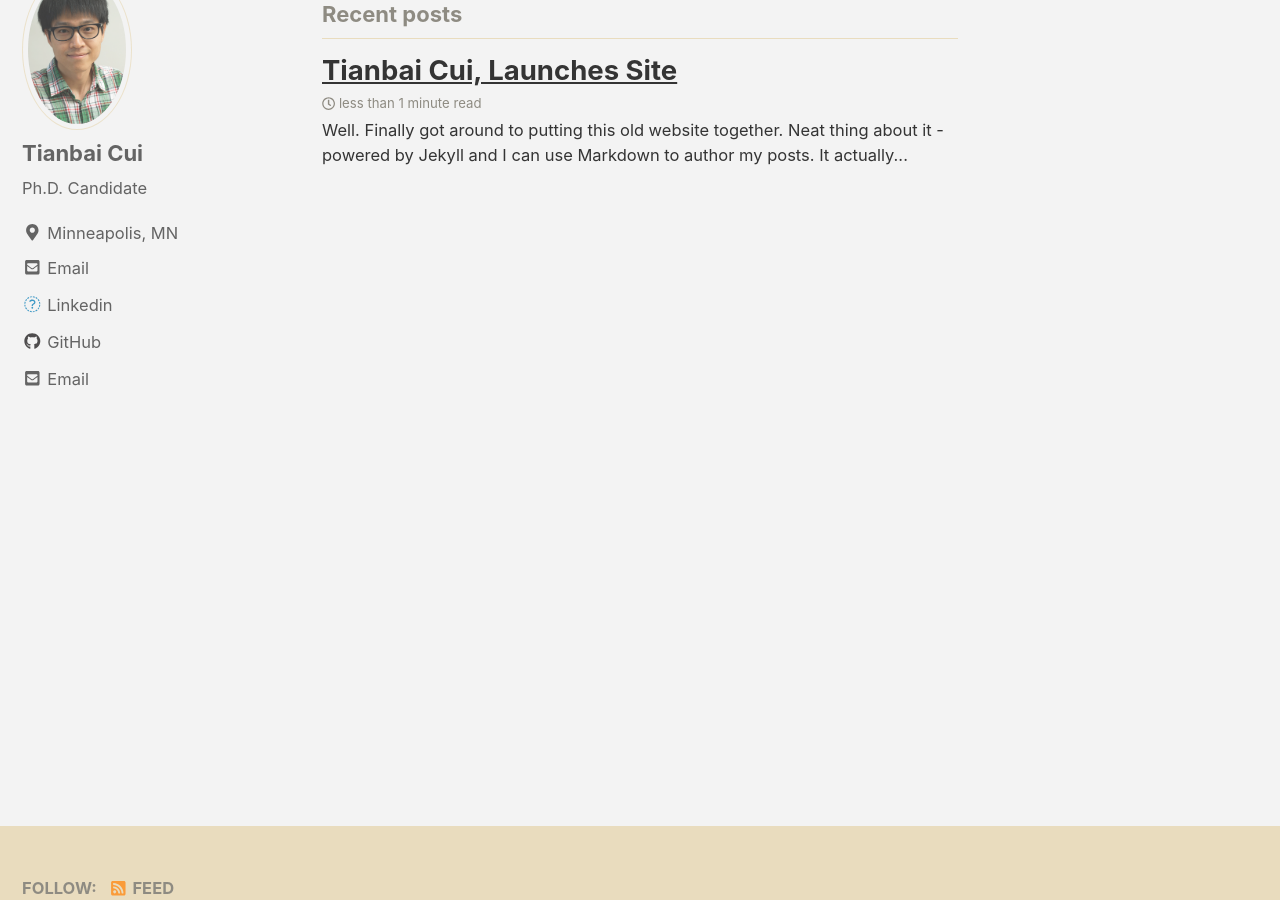
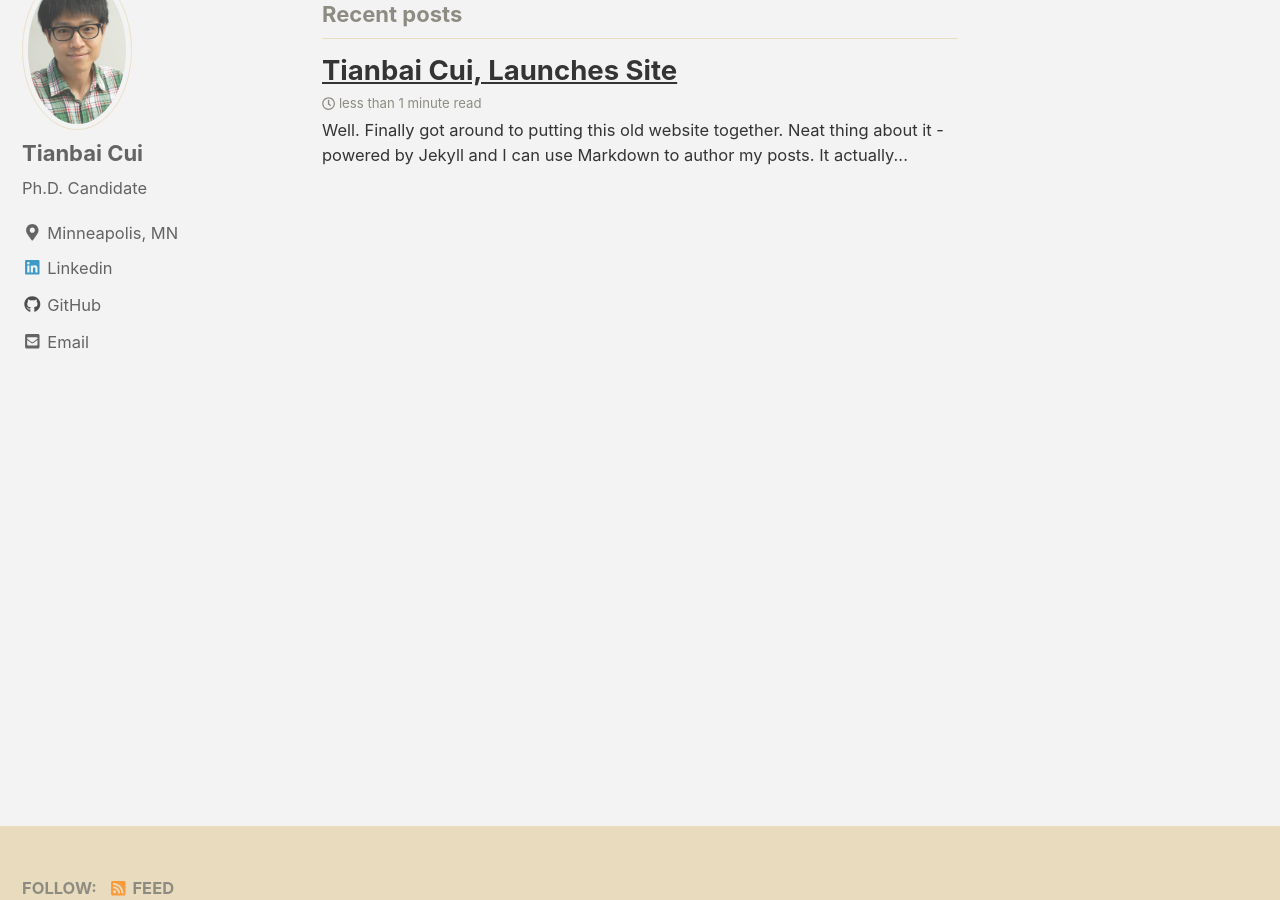
Before and after one commit to TianbaiCui/tianbaicui.github.io, a Jekyll site: the page built from index.html, in a window 1280 px wide and 900 px high, scrolled down 1145 px. Built offline with Jekyll 4.4.1, drawn with Linux system fonts in a browser that asks for light colours; nearby versions of some CDN libraries; the list of posts is cut into pages by our own code.

Commit message:
Modify homepage

```diff
--- a/_config.yml
+++ b/_config.yml
@@ -108,9 +108,9 @@ author:
   links:
     - label: "Email"
       icon: "fas fa-fw fa-envelope-square"
-      url: mailto:tianbaicui@gmail.com
+      #url: mailto:tianbaicui@gmail.com
     - label: "Linkedin"
-      icon: "fas fa-fw fa-linkedin"
+      icon: "fab fa-fw fa-linkedin"
       url: "https://www.linkedin.com/in/tianbai-cui"
     - label: "Website"
       icon: "fas fa-fw fa-link"
```
